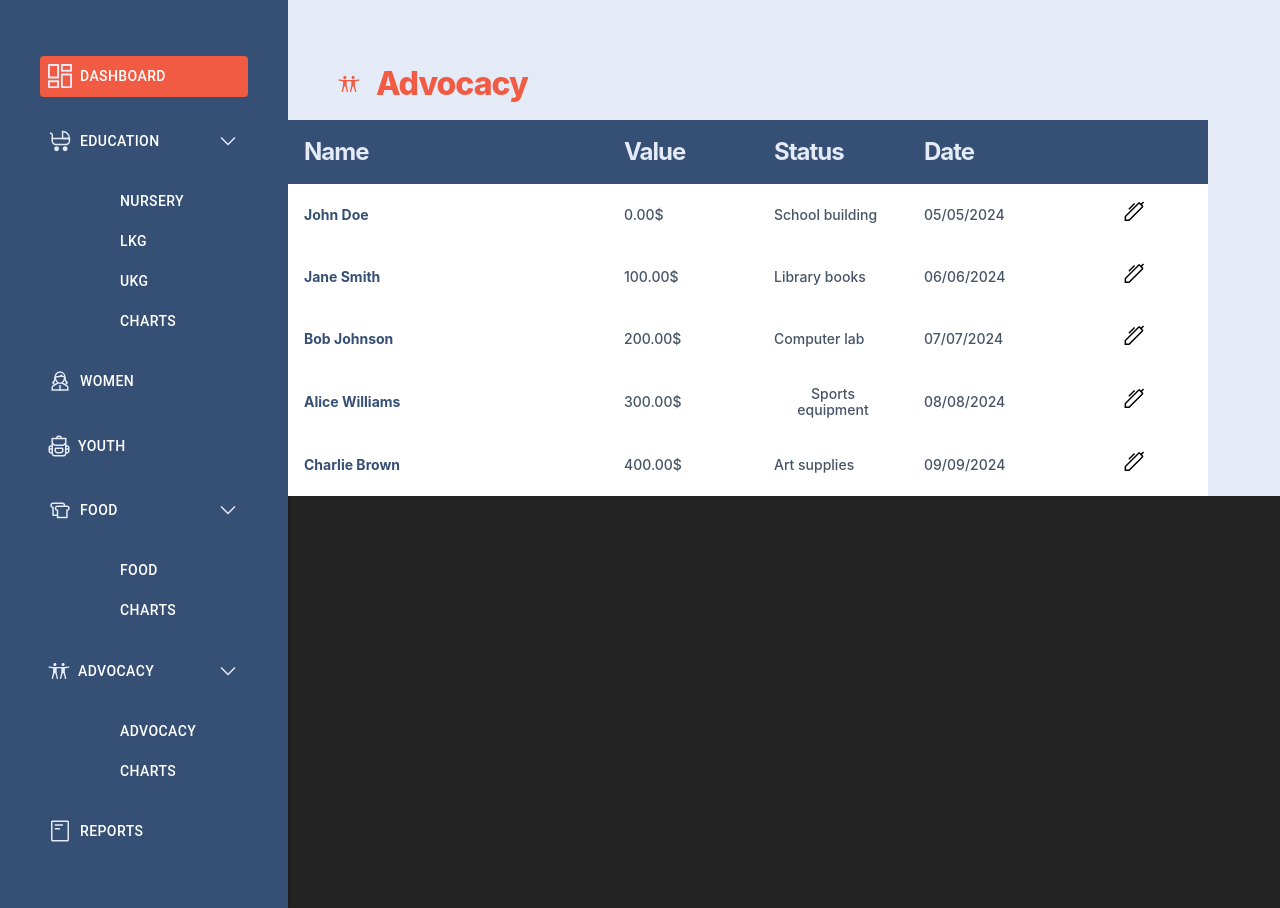
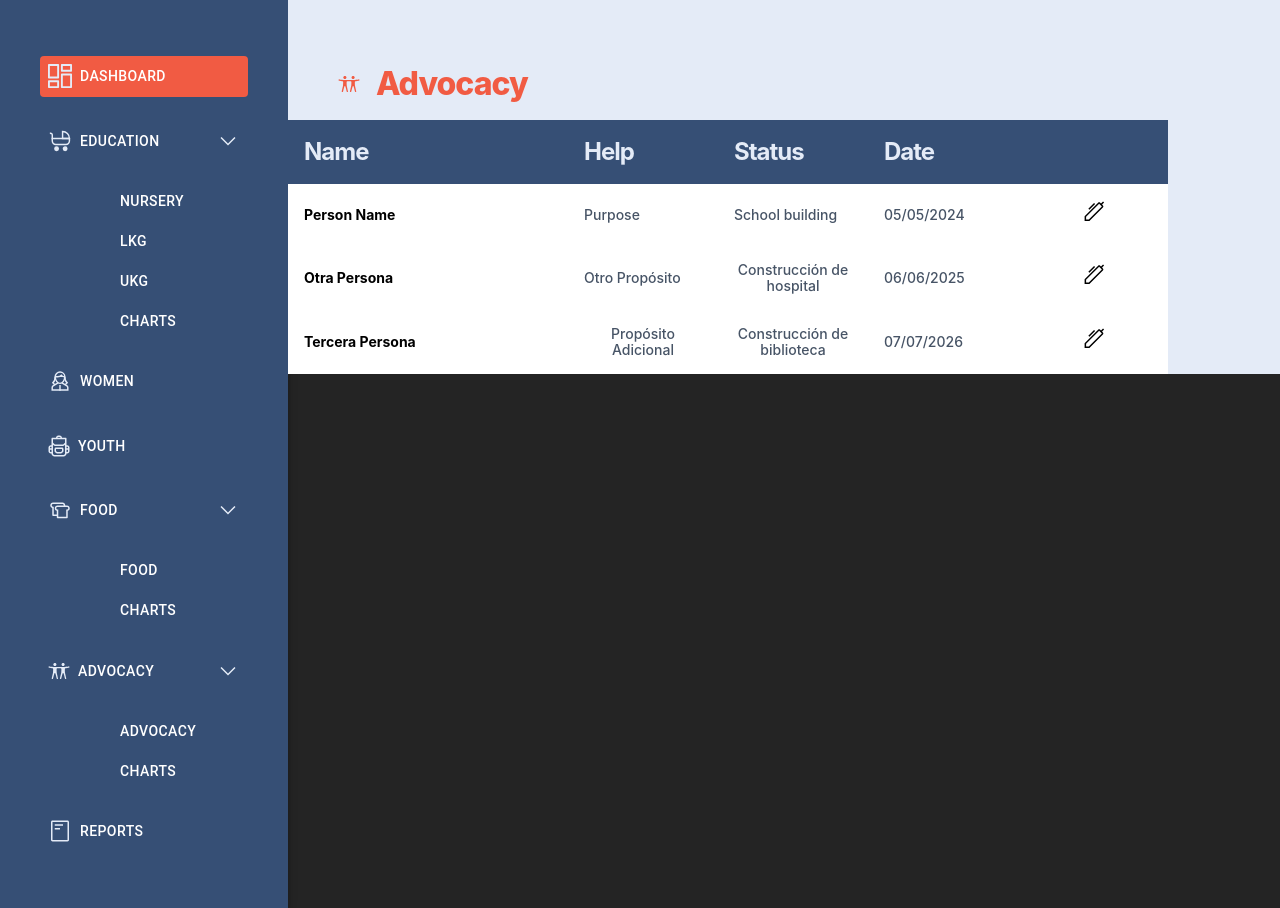
Before and after one commit to NotMija/DesafioONGapp, a React (Vite) app: page /advocacy in a window 1280 px wide. Built offline with nearby package versions, Linux system fonts and the light colour scheme.

Commit message:
"Chanes Nusery + TableAdvocacy"

```diff
--- a/src/components/Button/Button.jsx
+++ b/src/components/Button/Button.jsx
@@ -51,8 +51,9 @@ export const Button = ({ string, variant = 'primary', onClick }) => {
                 lineHeight: 'normal',
                 letterSpacing: '0.15px',
                 display: 'flex',
+                width: '100%',
+                alignSelf: 'center',
                 padding: '11px 16px',
-                justifyContent: 'space-between',
                 alignItems: 'center',
                 ...variantStyle,
             }}>
--- a/src/components/NurseryComponents/NurseryCard.jsx
+++ b/src/components/NurseryComponents/NurseryCard.jsx
@@ -5,7 +5,7 @@ import { Button } from "../Button/Button";
 
 export const NurseryCard = ({ }) => {
     return (
-        <div style={{padding: '0 0 0 50px'}}>
+        <div style={{ padding: '0 0 0 50px' }}>
             <Card style={{ width: '900px' }}>
                 <CardContent style={{ display: 'flex', flexDirection: 'row', justifyContent: 'space-between', padding: '24px' }}>
                     <div style={{ display: "flex", flexDirection: "column", gap: "8px" }}>
@@ -19,8 +19,10 @@ export const NurseryCard = ({ }) => {
                     <div>
                         {/* Grafica */}
                     </div>
-                    <div style={{ alignContent: 'center' }}>
-                        <Button string='Attendance' variant="secondary" />
+
+                    <div style={{ display: 'flex', flexDirection: 'column', justifyContent: 'space-around' }}>
+                        <Button string='Attendance'/>
+                        <Button string='Edit'/>
                     </div>
                 </CardContent>
             </Card>
--- a/src/components/Tables/TableAdvocacy.jsx
+++ b/src/components/Tables/TableAdvocacy.jsx
@@ -3,37 +3,24 @@ import { TextCaptions } from "../Text/TextCaptions"
 import { TextH3 } from "../Text/TextH3"
 
 export const TableAdvocacy = () => {
-
-    const possiblesdatas = [ // Esto deberia de ser el modelo de datos de la BD donaciones
+    const possiblesdatas = [
         {
-            donor: 'John Doe',
-            value: '0.00$',
-            purpose: 'School building',
+            name: 'Person Name',
+            help: 'Purpose',
+            status: 'School building',
             date: '05/05/2024'
         },
         {
-            donor: 'Jane Smith',
-            value: '100.00$',
-            purpose: 'Library books',
-            date: '06/06/2024'
+            name: 'Otra Persona',
+            help: 'Otro Propósito',
+            status: 'Construcción de hospital',
+            date: '06/06/2025'
         },
         {
-            donor: 'Bob Johnson',
-            value: '200.00$',
-            purpose: 'Computer lab',
-            date: '07/07/2024'
-        },
-        {
-            donor: 'Alice Williams',
-            value: '300.00$',
-            purpose: 'Sports equipment',
-            date: '08/08/2024'
-        },
-        {
-            donor: 'Charlie Brown',
-            value: '400.00$',
-            purpose: 'Art supplies',
-            date: '09/09/2024'
+            name: 'Tercera Persona',
+            help: 'Propósito Adicional',
+            status: 'Construcción de biblioteca',
+            date: '07/07/2026'
         },
     ]
 
@@ -41,11 +28,11 @@ export const TableAdvocacy = () => {
         <table style={{ padding: '0 0 0 50px' }}>
             <thead style={{ backgroundColor: '#364F75' }}>
                 <tr>
-                    <th style={{ width: '320px', textAlign: 'left', padding: '16px' }}>
+                    <th style={{ width: '280px', textAlign: 'left', padding: '16px' }}>
                         <TextH3 color='#E4EBF7' name='Name' />
                     </th>
                     <th style={{ width: '150px', textAlign: 'left', padding: '16px' }}>
-                        <TextH3 color='#E4EBF7' name='Value' />
+                        <TextH3 color='#E4EBF7' name='Help' />
                     </th>
                     <th style={{ width: '150px', textAlign: 'left', padding: '16px' }}>
                         <TextH3 color='#E4EBF7' name='Status' />
@@ -62,13 +49,13 @@ export const TableAdvocacy = () => {
                     return (
                         <tr key={index}>
                             <td style={{ padding: '16px' }}>
-                                <TextCaptionsBold string={data.donor} />
+                                <TextCaptionsBold string={data.name} />
                             </td>
                             <td style={{ padding: '16px' }}>
-                                <TextCaptions string={data.value} />
+                                <TextCaptions string={data.help} />
                             </td>
                             <td style={{ padding: '16px' }}>
-                                <TextCaptions string={data.purpose} />
+                                <TextCaptions string={data.status} />
                             </td>
                             <td style={{ padding: '16px' }}>
                                 <TextCaptions string={data.date} />
--- a/src/components/Text/TextCaptionBold.jsx
+++ b/src/components/Text/TextCaptionBold.jsx
@@ -1,7 +1,7 @@
-export const TextCaptionsBold = ({string}) => {
+export const TextCaptionsBold = ({string, color = 'black'}) => {
     return (
         <div style={{ display: 'flex', flexDirection: 'row', gap: '16px', alignItems: 'center' }}>
-            <h2 style={{ color: '#364F75', margin: '0', fontSize: '14px', fontWeight: '700', lineHeight: '16px' }}> {string}</h2>
+            <h2 style={{ color: color, margin: '0', fontSize: '14px', fontWeight: '700', lineHeight: '16px' }}> {string}</h2>
         </div>
     );
 
```
